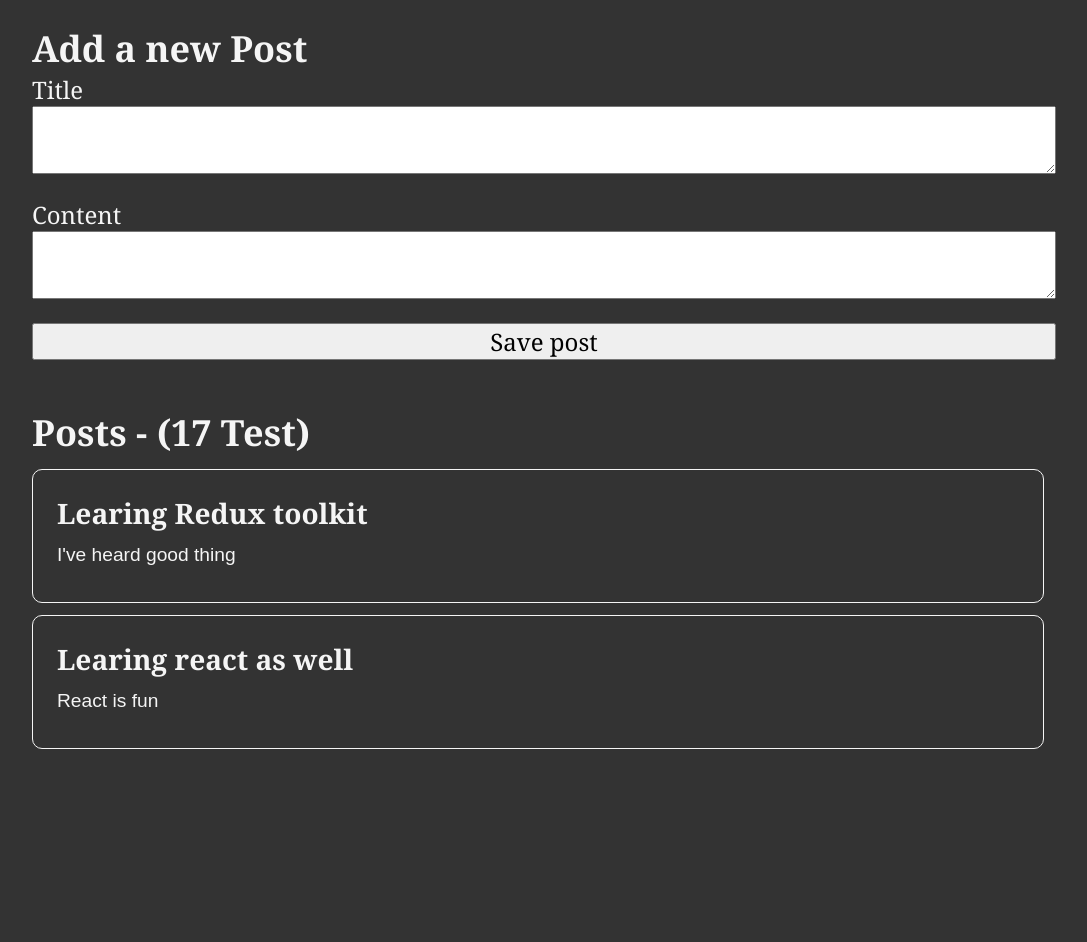
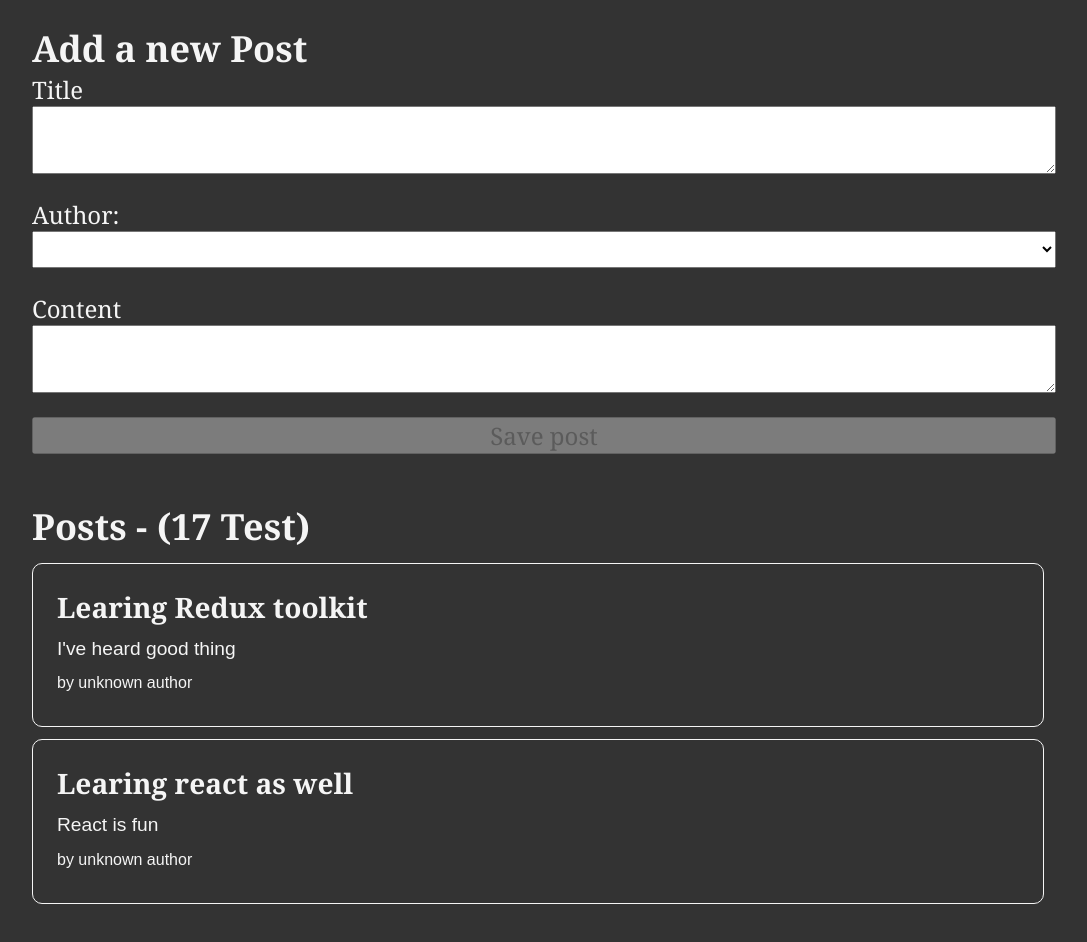
Before and after one commit to shanushikhar/Redux-Bootcamp, a React (Create React App) app in the folder Basic with Example/: page / in a window 1280 px wide. Shown: the top 942 px of the page, without its empty margins (96-1183 px from the left). Before the commit the page ends 889 px from the top, so only its background shows below. Built offline with nearby package versions, Linux system fonts and the light colour scheme.

Commit message:
added Authors name to show in the post

```diff
--- a/Basic with Example/src/Features/Post/AddPostForm.js
+++ b/Basic with Example/src/Features/Post/AddPostForm.js
@@ -1,21 +1,32 @@
 import React, { useState } from "react";
-import { useDispatch } from "react-redux";
+import { useDispatch, useSelector } from "react-redux";
 import { postAdded } from "./postSlice";
+import { selectAllusers } from "../users/userSlice";
 
 const AddPostForm = () => {
   const dispatch = useDispatch();
+  const users = useSelector(selectAllusers);
 
   const [title, setTitle] = useState("");
   const [content, setContent] = useState("");
+  const [userId, setUserId] = useState("");
 
   const savePostHandler = (e) => {
     // e.preventDefault(); // if type="button" then no need for this
     if (title && content) {
-      dispatch(postAdded(title, content));
+      dispatch(postAdded(title, content, userId));
       setTitle("");
       setContent("");
     }
   };
+
+  const canSave = Boolean(title) && Boolean(content) && Boolean(userId);
+
+  const userOptions = users.map((user) => (
+    <option key={user.id} value={user.id}>
+      {user.name}
+    </option>
+  ));
 
   return (
     <section>
@@ -28,6 +39,16 @@
           value={title}
           onChange={(e) => setTitle(e.target.value)}
         />
+        <label htmlFor="postAuthor">Author:</label>
+        <select
+          id="postAuthor"
+          value={userId}
+          onChange={(e) => setUserId(e.target.value)}
+        >
+          {/* to give empty option first */}
+          <option value=""></option>
+          {userOptions}
+        </select>
         <label htmlFor="postContent">Content</label>
         <textarea
           id="postContent"
@@ -35,7 +56,7 @@
           value={content}
           onChange={(e) => setContent(e.target.value)}
         />
-        <button type="button" onClick={savePostHandler}>
+        <button disabled={!canSave} type="button" onClick={savePostHandler}>
           Save post
         </button>
       </form>
--- /dev/null
+++ b/Basic with Example/src/Features/Post/PostAuthor.js
@@ -0,0 +1,12 @@
+import { useSelector } from "react-redux";
+import { selectAllusers } from "../users/userSlice";
+
+const PostAuthor = ({ userId }) => {
+  const users = useSelector(selectAllusers);
+  //console.log(users, userId);
+  const author = users.find((user) => user.id == userId);
+
+  return <span>by {author ? author.name : "unknown author"}</span>;
+};
+
+export default PostAuthor;
--- a/Basic with Example/src/Features/Post/PostsList.js
+++ b/Basic with Example/src/Features/Post/PostsList.js
@@ -1,17 +1,21 @@
 import React from "react";
 import { useSelector } from "react-redux";
+import PostAuthor from "./PostAuthor";
 import { selectAllPosts } from "./postSlice";
 import { getAlldata } from "./TestingKit";
 
 const PostsList = () => {
   const posts = useSelector(selectAllPosts);
-  //console.log(posts);
+  //console.log("userlist..", posts);
   const users = useSelector(getAlldata);
-  //console.log(users);
+
   const renderPosts = posts.map((post) => (
     <article key={post.id}>
       <h3>{post.title}</h3>
       <p>{post.content.substring(0, 100)}</p>
+      <p className="postCredit">
+        <PostAuthor userId={post.userId} />
+      </p>
     </article>
   ));
 
--- a/Basic with Example/src/Features/Post/TestingKit.js
+++ b/Basic with Example/src/Features/Post/TestingKit.js
@@ -10,7 +10,7 @@
 };
 
 const usersData = createSlice({
-  name: "myUser",
+  name: "testing",
   initialState,
   reducers: {},
 });
--- a/Basic with Example/src/Features/Post/postSlice.js
+++ b/Basic with Example/src/Features/Post/postSlice.js
@@ -13,13 +13,14 @@
       reducer(state, action) {
         state.push(action.payload);
       },
-      prepare(title, content) {
+      prepare(title, content, userId) {
         // prepare callback to handle extra/added fun of payload and can be used/trigger from any component
         return {
           payload: {
             id: nanoid(),
             title: title,
             content,
+            userId,
           },
         };
       },
--- /dev/null
+++ b/Basic with Example/src/Features/users/userSlice.js
@@ -0,0 +1,16 @@
+import { createSlice } from "@reduxjs/toolkit";
+
+const initialState = [
+  { id: "0", name: "Bang" },
+  { id: "1", name: "Jonas" },
+  { id: "2", name: "Maxi" },
+];
+
+const usersData = createSlice({
+  name: "users",
+  initialState,
+  reducers: {},
+});
+
+export const selectAllusers = (state) => state.users;
+export default usersData.reducer;
--- a/Basic with Example/src/Redux Store/store.js
+++ b/Basic with Example/src/Redux Store/store.js
@@ -1,10 +1,12 @@
 import { configureStore } from "@reduxjs/toolkit";
 import postsReducer from "../Features/Post/postSlice";
 import TestReducer from "../Features/Post/TestingKit";
+import userReducer from "../Features/users/userSlice";
 
 export const store = configureStore({
   reducer: {
     posts: postsReducer,
     nameFromStore_js: TestReducer,
+    users: userReducer,
   },
 });
```
